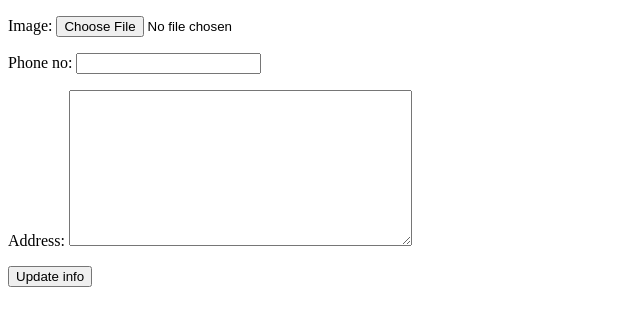
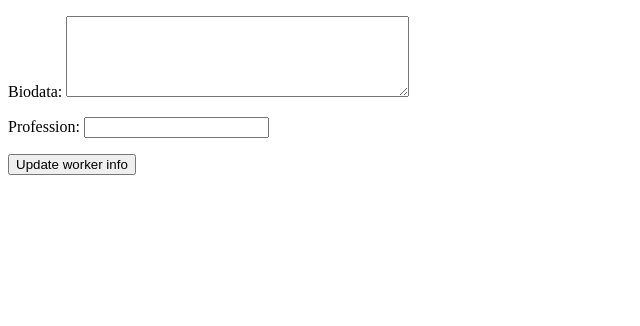
Before and after one commit to Nandika-A/Resolve-Mate, a Django app: page /user/editprofile/ in a window 1280 px wide. Shown: the top 326 px of the page, without its empty margins (0-640 px from the left). Run offline with Django 4.2, Linux system fonts and the light colour scheme; a user stored in the database is signed in.

Commit message:
updated profile and edit profile

```diff
--- a/ComplaintBox/user/templates/user/editprofile.html
+++ b/ComplaintBox/user/templates/user/editprofile.html
@@ -58,17 +58,17 @@
         {{ user_form.as_p }}
         <button type = "submit">Update login credentials</button>
     </form> -->
-    <form method = "POST">
+    <!-- <form method = "POST">
         {% csrf_token %}
         {{ profile_form.as_p }}
         <button type = "submit">Update info</button>
-    </form>
+    </form> -->
 
-    <!-- <form method = "POST">
+    <form method = "POST">
         {% csrf_token %}
         {{ worker_form.as_p }}
         <button type = "submit">Update worker info</button>
-    </form> -->
+    </form>
 
 
 </body>
--- a/ComplaintBox/user/templates/user/profile.html
+++ b/ComplaintBox/user/templates/user/profile.html
@@ -57,11 +57,11 @@
         <h2 class="account-heading">{{ user.username }}</h2>
           <p class="text-secondary">{{ user.email }}</p>
           <!-- <img class="rounded-circle account-img" src="{{ user.profile.image.url }}"> -->
-          <p class="text-secondary">{{ user_u.phone_no }}</p>
+          <p class="text-secondary">{{ u.phone_no}}</p>
           <p class="text-secondary">{{ u.address}}</p>
           <p class="text-secondary">{{ u.star }}</p>
 
-          <p class="text-secondary">{{ w.profession }}</p>
+          <p class="text-secondary">{{ w.profession}}</p>
           <p class="text-secondary">{{ w.biodata }}</p>
           <p class="text-secondary">{{ w.star }}</p>
 
--- a/ComplaintBox/user/views.py
+++ b/ComplaintBox/user/views.py
@@ -3,7 +3,7 @@
 from django.shortcuts import render, redirect
 from django.contrib.auth import login, authenticate, logout
 from django.urls import reverse
-from .models import Userdetails, WorkerDetails
+from .models import Userdetails, WorkerDetails,CustomUser
 from .forms import SignUpForm, LogInForm, UpdateUserForm, UpdateProfileForm, UpdateWorkerForm
 
 def signup(request):
@@ -52,34 +52,43 @@ from django.contrib.auth.decorators import login_required
 def profile(request):
     if request.user.is_authenticated:
         user=request.user.email
-        u=Userdetails.objects.filter(user__email=user)
-        w=WorkerDetails.objects.filter(worker__user__email=user)
+        c=CustomUser.objects.get(email=user)
+
+        u=Userdetails.objects.get(user=c)
+
+        w=WorkerDetails.objects.get(worker=u)
 
         #w = get_object_or_404(WorkerDetails, worker__user__username=user)
         #u=get_object_or_404(Userdetails, user__username=user)
-    return render(request, 'user/profile.html', {'w':w,'u': u})
+    return render(request, 'user/profile.html', {'w':w,'u': u,'request.user':request.user})
     #return render(request, 'user/profile.html')
 def editprofile(request):
     if request.method == 'POST':
+
         #user_form = UpdateUserForm(request.POST, instance=request.user)
-        profile_form = UpdateProfileForm(request.POST, request.FILES, instance=request.user)
-        #worker_form=UpdateWorkerForm(request.POST,request.user ) #check if .profile should be there
+        #profile_form = UpdateProfileForm(request.POST, request.FILES, instance=request.user)
+        worker_form=UpdateWorkerForm(request.POST,instance=request.user ) #check if .profile should be there
 
 
         # if user_form.is_valid():
 
-        #     user_form.save()
+        #   user_form.save()
 
-        if profile_form.is_valid():
-            profile_form.save()
+        if worker_form.is_valid():
+            user=request.user.email
+            c=CustomUser.objects.get(email=user)
+            u=Userdetails.objects.get(user=c)
 
-        # if worker_form.is_valid():
-        #     worker_form.save()
+            worker1=worker_form.save()
+            worker1.worker=WorkerDetails.objects.get(worker=u)
+            worker1.save()
 
-            return redirect(to='profile')
+            #return redirect('profile')
+
+
     else:
         #user_form = UpdateUserForm(instance=request.user)
-        profile_form = UpdateProfileForm(instance=request.user)
-        #worker_form=UpdateWorkerForm(instance=request.user)
+        #profile_form = UpdateProfileForm(instance=request.user)
+        worker_form=UpdateWorkerForm(instance=request.user)
     #return render(request, 'user/editprofile.html', {'user_form': user_form, 'profile_form': profile_form, 'worker_form' : worker_form})
-    return render(request, 'user/editprofile.html', {'profile_form': profile_form})
+    return render(request, 'user/editprofile.html', {'worker_form': worker_form})
```
Also changed, not shown: ComplaintBox/db.sqlite3, ComplaintBox/user/migrations/0001_initial.py (deleted), ComplaintBox/user/migrations/0002_alter_customuser_managers_alter_customuser_email.py (deleted), ComplaintBox/user/migrations/0003_userdetails_workerdetails.py (deleted), ComplaintBox/user/migrations/0004_remove_workerdetails_upi.py (deleted), ComplaintBox/user/migrations/__init__.py (deleted).
